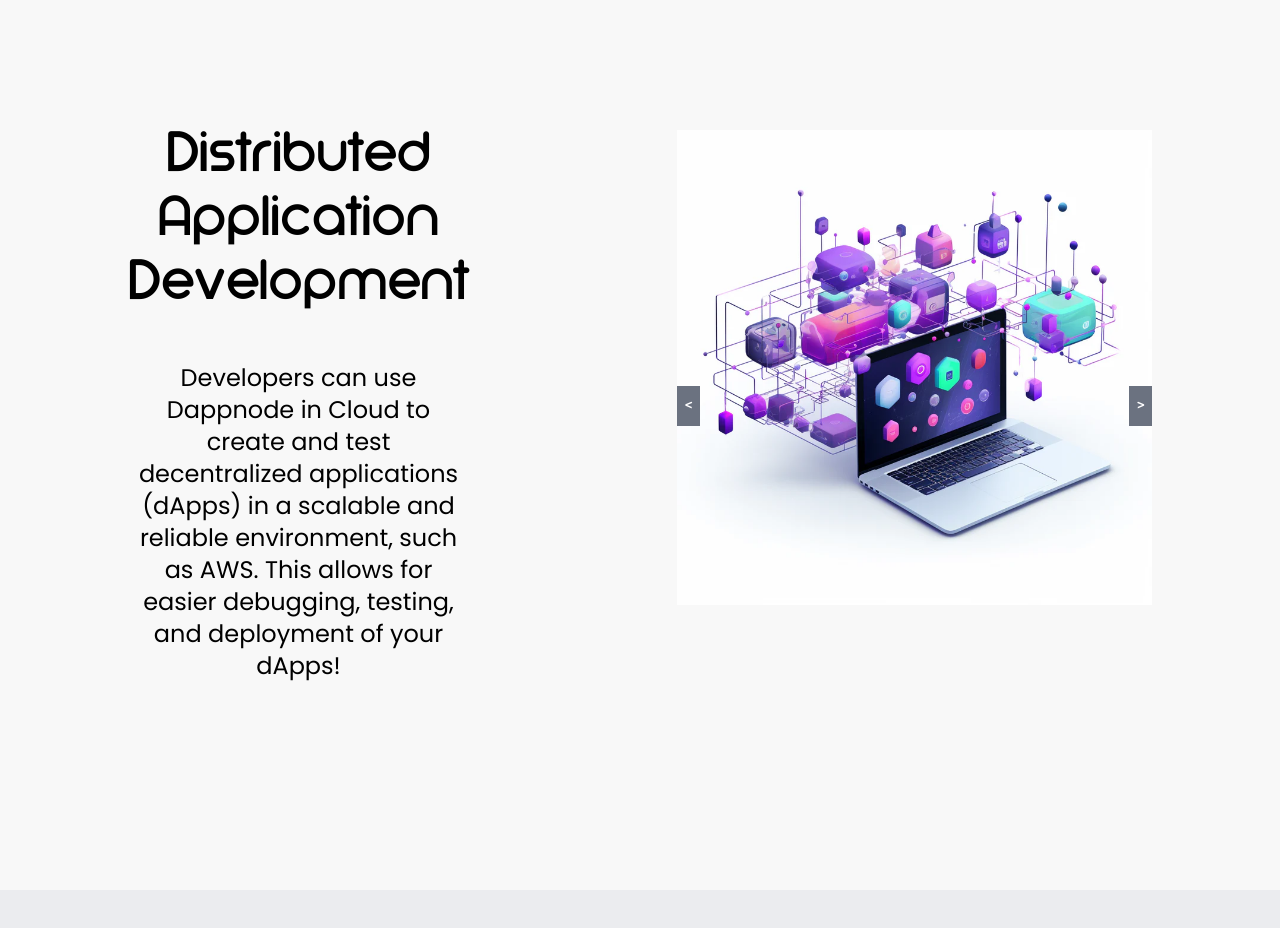
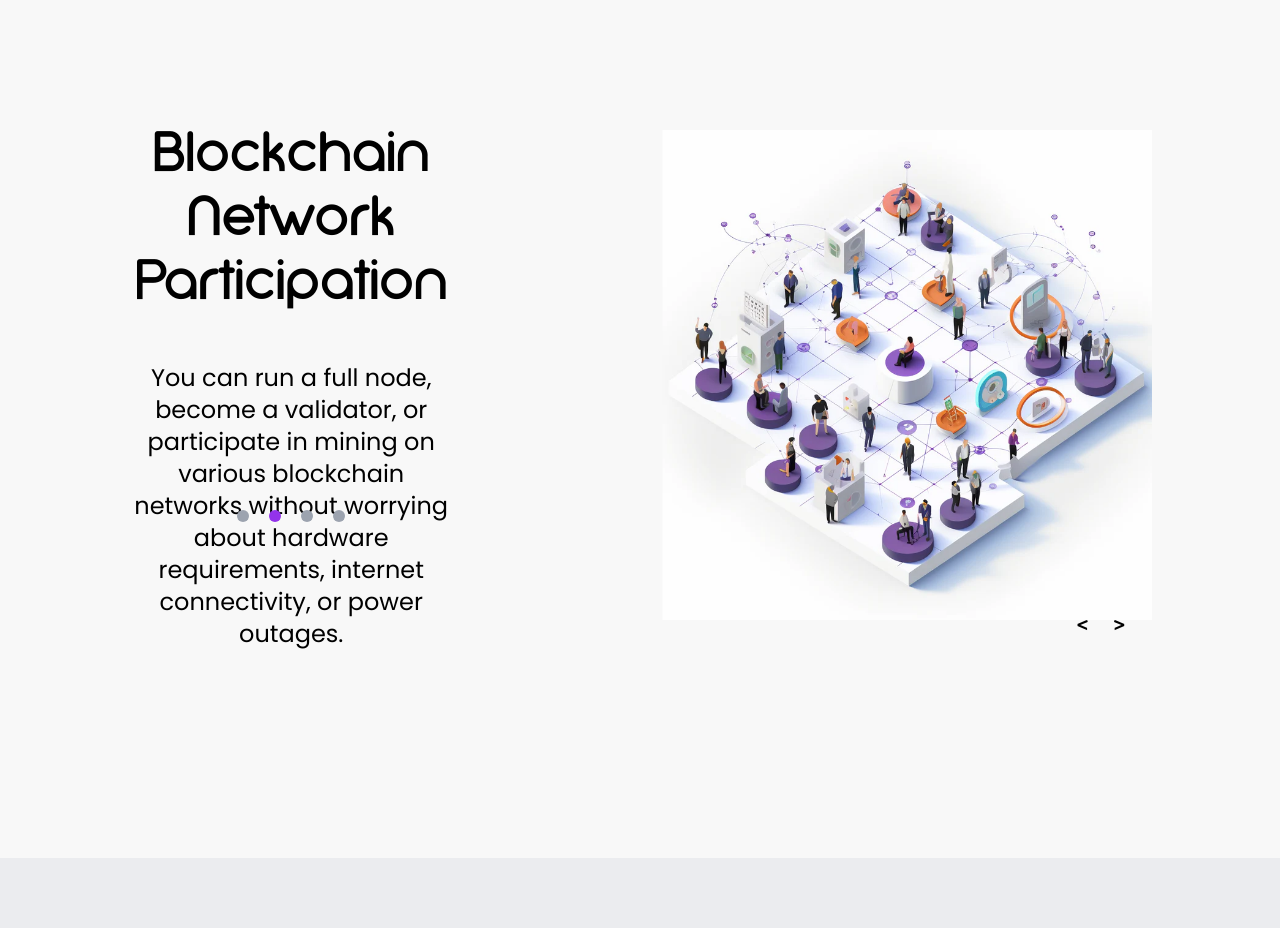
Before and after one commit to dappnode/landing-page-dappnode-cloud, a React (Create React App) app: page / in a window 1280 px wide. Shown: the part 1260-2188 px from the top of the page. Built offline with nearby package versions, Linux system fonts and the light colour scheme.

Commit message:
Carousel improved

```diff
--- a/src/components/Carousel.tsx
+++ b/src/components/Carousel.tsx
@@ -45,15 +45,26 @@
   };
 
   useEffect(() => {
-    const interval = setInterval(nextSlide, 2000);
+    const interval = setInterval(nextSlide, 5000);
     return () => clearInterval(interval); // Clear interval on component unmount
+    // eslint-disable-next-line react-hooks/exhaustive-deps
   }, [currentIndex]);
 
   return (
     <div className="mx-[10%] flex flex-row gap-52">
-      <div className=" flex w-2/5 flex-col items-center justify-center gap-10 text-center">
-        <h2>{Slides[currentIndex].title}</h2>
-        <p>{Slides[currentIndex].text}</p>
+      <div className="relative min-h-max w-2/5">
+        <div className=" flex h-full flex-col items-center justify-center gap-10 text-center">
+          <h2>{Slides[currentIndex].title}</h2>
+          <p>{Slides[currentIndex].text}</p>
+        </div>
+        <div className="absolute bottom-32 left-[50%] mx-auto flex -translate-x-[50%] flex-row gap-5">
+          {Slides.map((slides, index) => (
+            <button
+              className={`h-3 w-3 rounded-full  ${index === currentIndex ? "bg-dappnodePurple" : "bg-gray-400"}`}
+              onClick={() => setCurrentIndex(index)}
+            />
+          ))}
+        </div>
       </div>
       <div className="relative w-3/5 overflow-hidden">
         <div
@@ -70,15 +81,16 @@
             </div>
           ))}
         </div>
+
         <button
           onClick={prevSlide}
-          className="absolute left-0 top-1/2 -translate-y-1/2 transform bg-gray-500 p-2 text-white"
+          className="absolute bottom-0 right-14 transform  p-2 text-2xl text-black transition-transform duration-300 ease-in-out hover:-translate-x-3 "
         >
           {"<"}
         </button>
         <button
           onClick={nextSlide}
-          className="absolute right-0 top-1/2 -translate-y-1/2 transform bg-gray-500 p-2 text-white"
+          className="absolute bottom-0 right-5  transform  p-2 text-2xl text-black transition-transform duration-300 ease-in-out hover:translate-x-3 "
         >
           {">"}
         </button>
```
